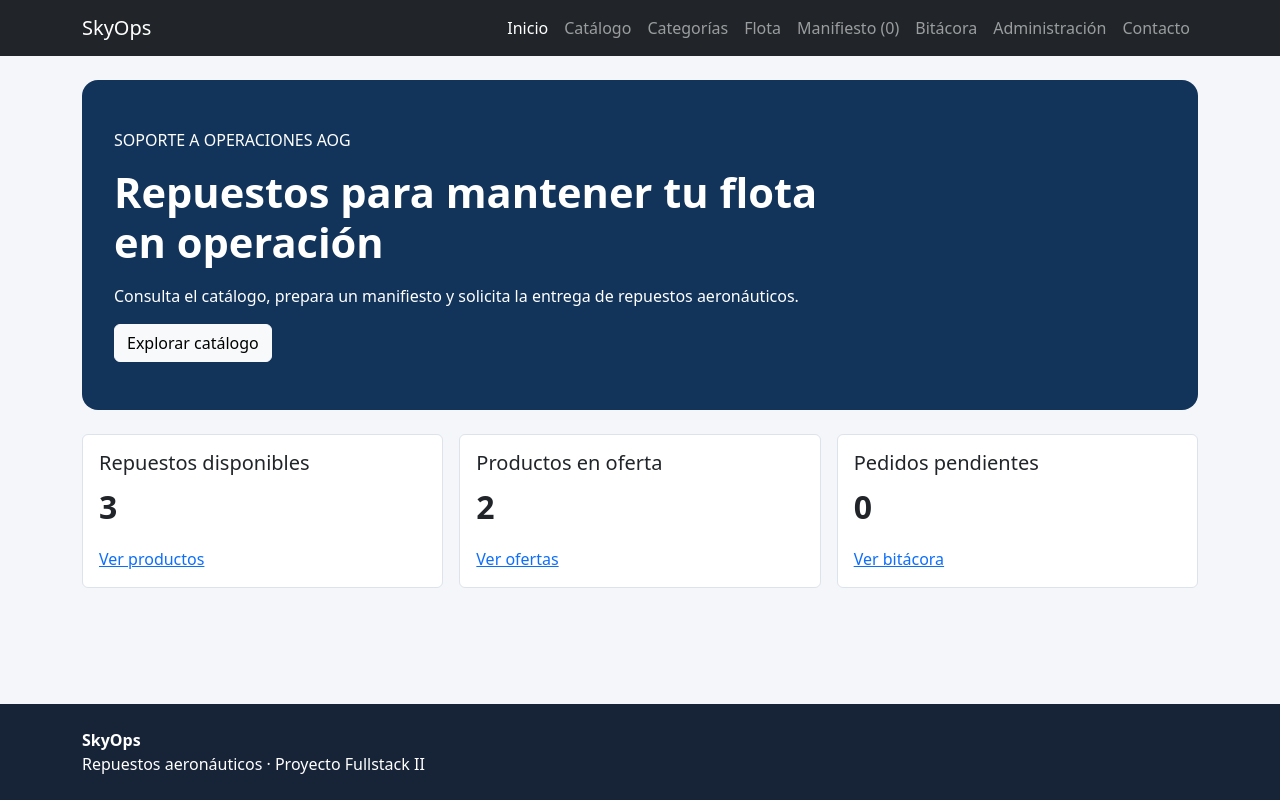
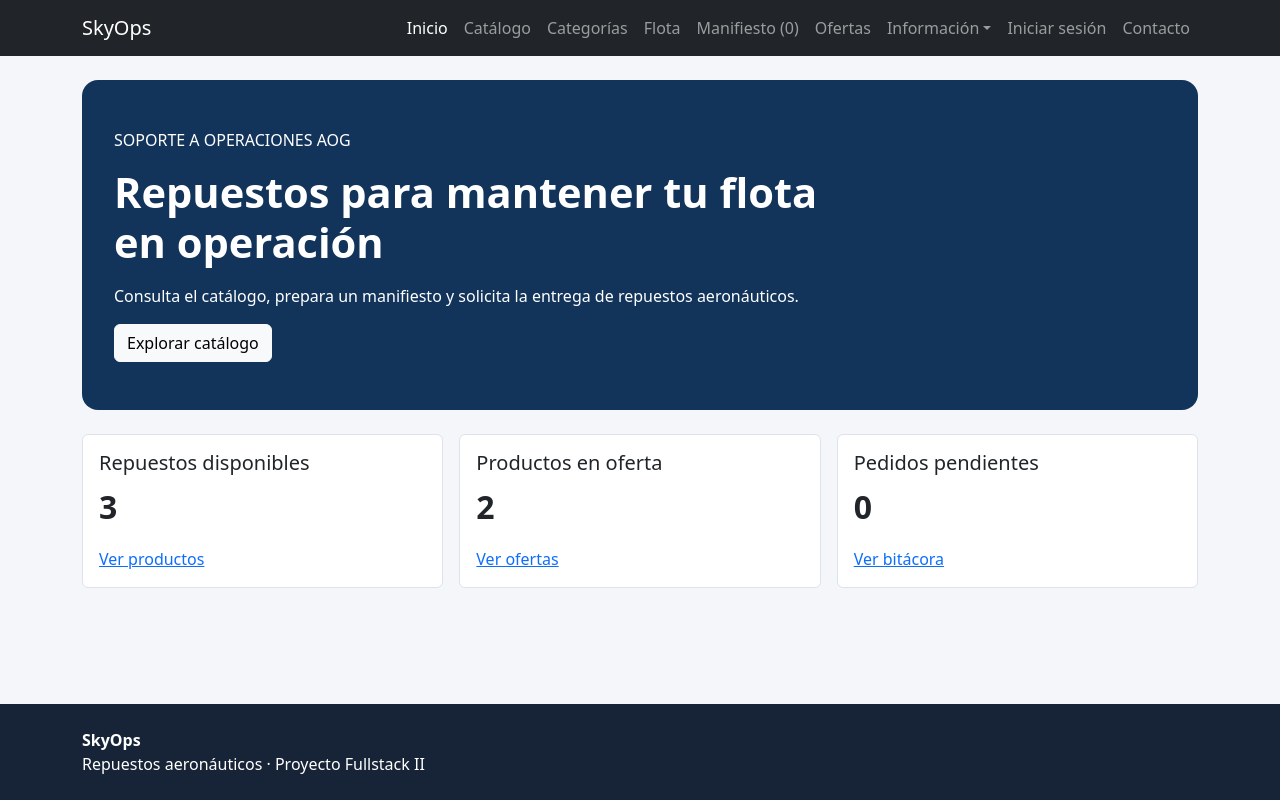
Before and after one commit to kr1ssk/SkyOpsV3, a React (Vite) app: page / in a window 1280 px wide. Built offline with nearby package versions, Linux system fonts and the light colour scheme.

Commit message:
feat: autocompletar checkout desde perfil y actualizar navegacion

```diff
--- a/src/components/Layout.jsx
+++ b/src/components/Layout.jsx
@@ -3,13 +3,14 @@ import {
   Container,
   Nav,
   Navbar,
+  NavDropdown,
 } from "react-bootstrap";
 import { Link, NavLink, Outlet } from "react-router-dom";
 
 import { useSkyOps } from "../context/SkyOpsContext.jsx";
 
 export default function Layout() {
-  const { datos, errorAlmacenamiento } = useSkyOps();
+  const { datos, usuario, errorAlmacenamiento } = useSkyOps();
 
   const cantidad = datos.carrito.reduce(
     (total, item) => total + item.cantidad,
@@ -53,14 +54,13 @@ export default function Layout() {
                 Manifiesto ({cantidad})
               </Nav.Link>
 
-              <Nav.Link as={NavLink} to="/bitacora" eventKey="bitacora">
-                Bitácora
-              </Nav.Link>
-
-              <Nav.Link as={NavLink} to="/admin" eventKey="admin">
-                Administración
-              </Nav.Link>
-
+              <Nav.Link as={NavLink} to="/ofertas" eventKey="ofertas">Ofertas</Nav.Link>
+              <NavDropdown title="Información" id="menu-informacion">
+                <NavDropdown.Item as={Link} to="/nosotros">Nosotros</NavDropdown.Item>
+                <NavDropdown.Item as={Link} to="/blog">Blog</NavDropdown.Item>
+              </NavDropdown>
+              {usuario?.rol === "admin" && <Nav.Link as={NavLink} to="/admin" eventKey="admin">Administración</Nav.Link>}
+              <Nav.Link as={NavLink} to={usuario ? "/perfil" : "/login"} eventKey="cuenta">{usuario ? "Mi perfil" : "Iniciar sesión"}</Nav.Link>
               <Nav.Link as={NavLink} to="/contacto" eventKey="contacto">
                 Contacto
               </Nav.Link>
--- a/src/pages/Checkout.jsx
+++ b/src/pages/Checkout.jsx
@@ -13,16 +13,16 @@ import { calcularTotal, obtenerLineas } from "../utils/negocio.js";
 import { validarCheckout } from "../utils/validaciones.js";
 
 export default function Checkout() {
-  const { datos, confirmarCompra } = useSkyOps();
+  const { datos, usuario, confirmarCompra } = useSkyOps();
   const navigate = useNavigate();
   const [params] = useSearchParams();
 
   const [entrega, setEntrega] = useState({
     matricula: params.get("matricula") || "",
-    ingeniero: "",
-    licencia: "",
-    correo: "",
-    direccion: "",
+    ingeniero: usuario?.nombre || "",
+    licencia: usuario?.licencia || "",
+    correo: usuario?.correo || "",
+    direccion: usuario?.direccion || "",
     destino: "",
     tipoEntrega: "",
     declaracion: false,
```
